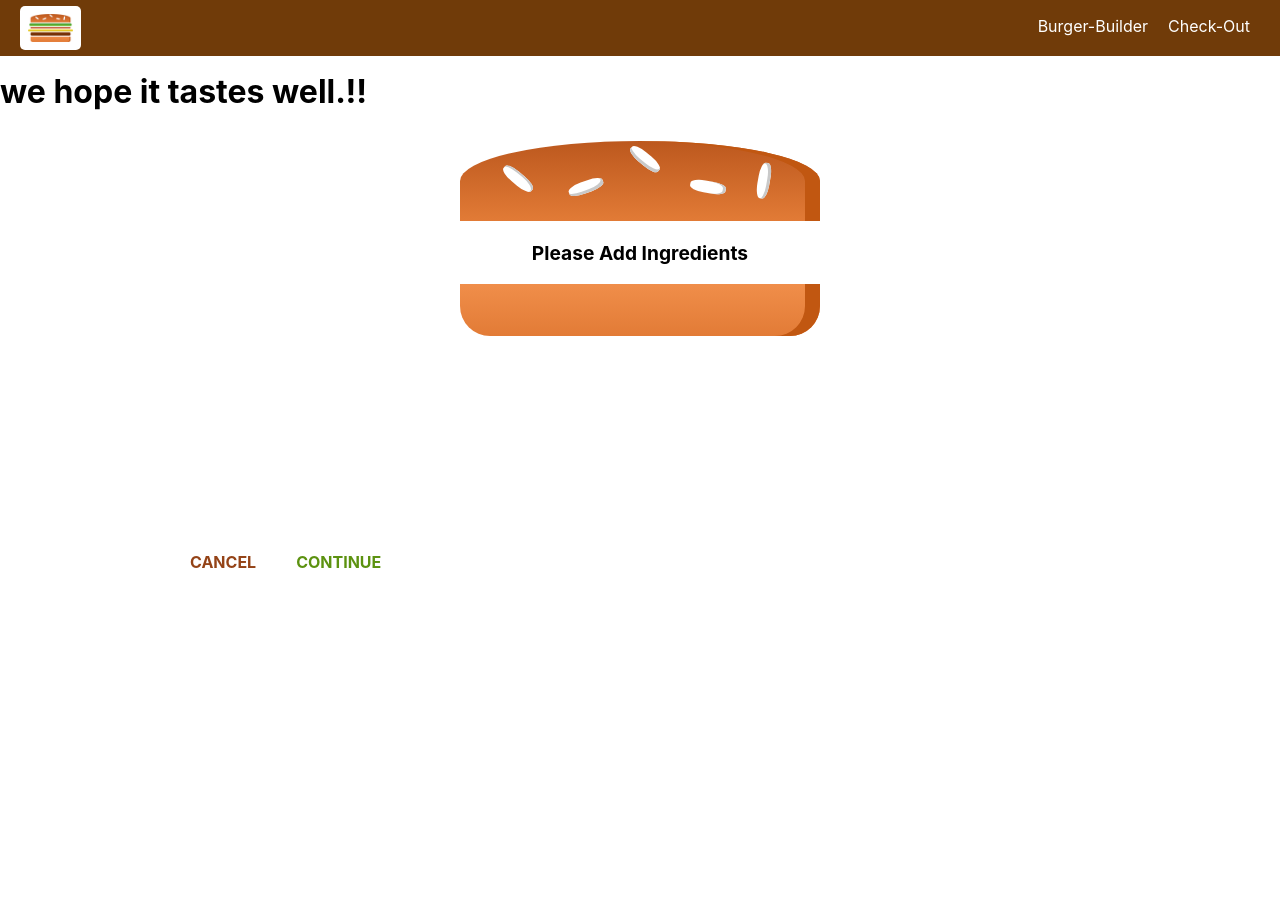
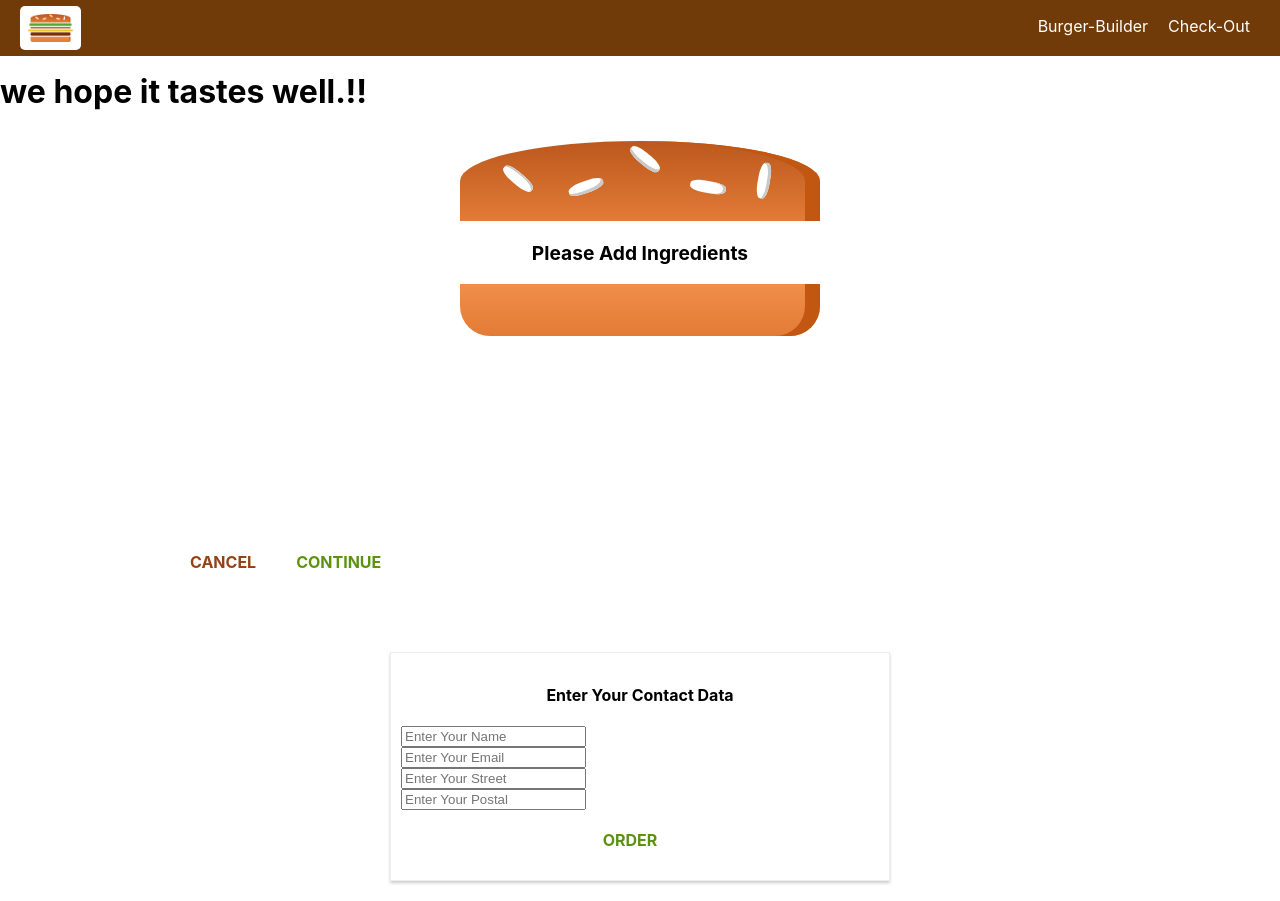
Before and after one commit to rahulgundiya/Burger-App, a React (Create React App) app in the folder burger-app/: page /checkout in a window 1280 px wide. Both pictures are taken after a click on the button "CONTINUE". Before the commit the page ends 800 px from the top, so only its background shows below. Built offline with nearby package versions, Linux system fonts and the light colour scheme.

Commit message:
Navigating the contactdata in the  component

```diff
--- a/burger-app/src/container/Checkout/Checkout.js
+++ b/burger-app/src/container/Checkout/Checkout.js
@@ -1,4 +1,6 @@
 import React,{Component} from 'react';
+import {Route} from 'react-router-dom'
+import Contactdata from './Contactdata/Contactdata'
 import CheckoutSummary from '../../components/order/CheckoutSummary/CheckoutSummary'
 class Checkout extends Component{
     state={
@@ -32,6 +34,9 @@
             <CheckoutSummary ingredients={this.state.ingredients}
             checkoutCancelled={this.checkoutCancelledHandler}
             checkoutContinued={this.checkoutContinuedHandler} />
+            <Route path= { this.props.match.path + '/contact-data'}
+             component={Contactdata}
+            />
         </div>
     )
 }
--- /dev/null
+++ b/burger-app/src/container/Checkout/Contactdata/Contactdata.js
@@ -0,0 +1,36 @@
+import React ,{Component} from 'react'
+import Button from '../../../components/UI/Button/Button'
+import classes from './Contactdata.module.css'
+
+class Contactdata extends Component{
+    state={
+        name:'',
+        email:'',
+        address:{
+            street:'',
+            postalcode:''
+        }
+    }
+    render()
+    {
+        return(
+            <div className={classes.Contactdata}>
+                <h4>Enter Your Contact Data</h4>
+                <form>
+                    <input className={classes.Input} type="text" name="name"
+                     placeholder="Enter Your Name"/>
+                      <input type="email" className={classes.Input} name="email"
+                     placeholder="Enter Your Email"/>
+                      <input type="text" className={classes.Input} name="street"
+                     placeholder="Enter Your Street"/>
+                      <input type="text" className={classes.Input} name="postal"
+                     placeholder="Enter Your Postal"/>
+                     <Button btnType="Success">ORDER</Button>
+
+                </form>
+            </div>
+        )
+    }
+}
+
+export default Contactdata;
--- /dev/null
+++ b/burger-app/src/container/Checkout/Contactdata/Contactdata.module.css
@@ -0,0 +1,18 @@
+.Contactdata {
+    margin:20px auto;
+    text-align: center;
+    width:80%;
+    box-shadow: 0px 2px 3px #ccc;
+    box-sizing: border-box;
+    padding:10px;
+    border: 1px solid #eee;
+}
+.Input{
+    display: block;
+}
+
+@media(min-width:600px){
+    .Contactdata{
+        width:500px;
+    }
+}
```
